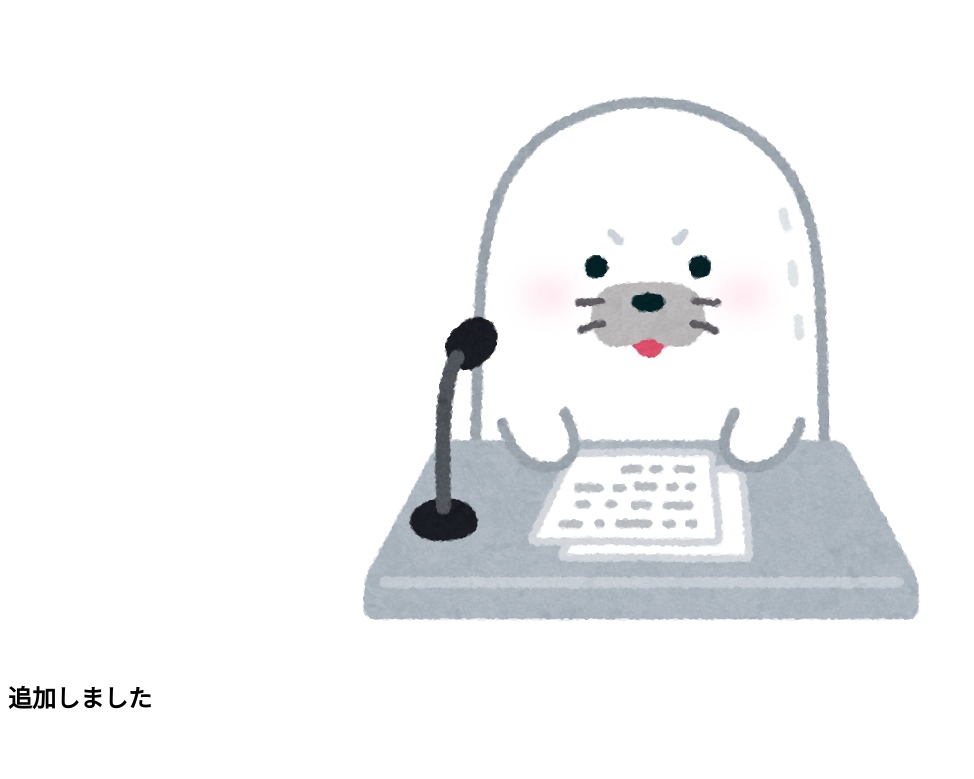
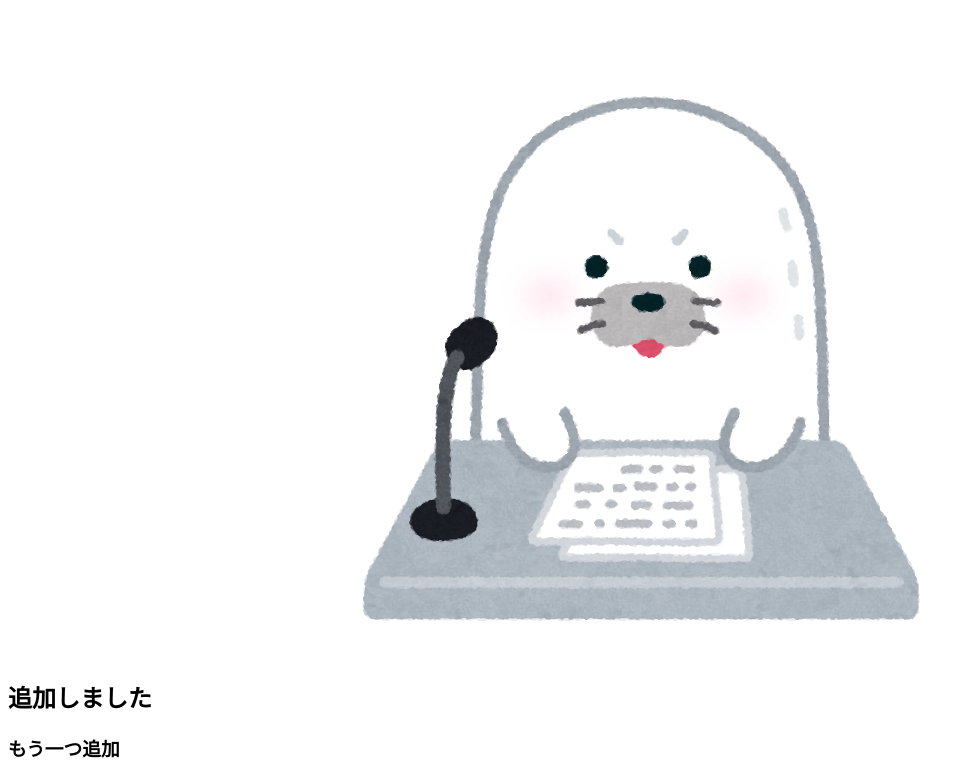
Before and after one commit to Aik123/Gakuen02-teamName, a plain HTML site: page index.html in a window 1280 px wide. Shown: the part 676-1455 px from the top of the page, without its empty margins (0-974 px from the left). Before the commit the page ends 1410 px from the top, so only its background shows below. Drawn offline with Linux system fonts and the light colour scheme.

Commit message:
Add files via upload

```diff
--- a/index.html
+++ b/index.html
@@ -16,6 +16,7 @@
     <img src="./images/example.png" alt="あざらし">
   </div>
   <h2>追加しました</h2>
+  <h3>もう一つ追加</h3>
   <script src="script.js"></script>
 </body>
 
```
